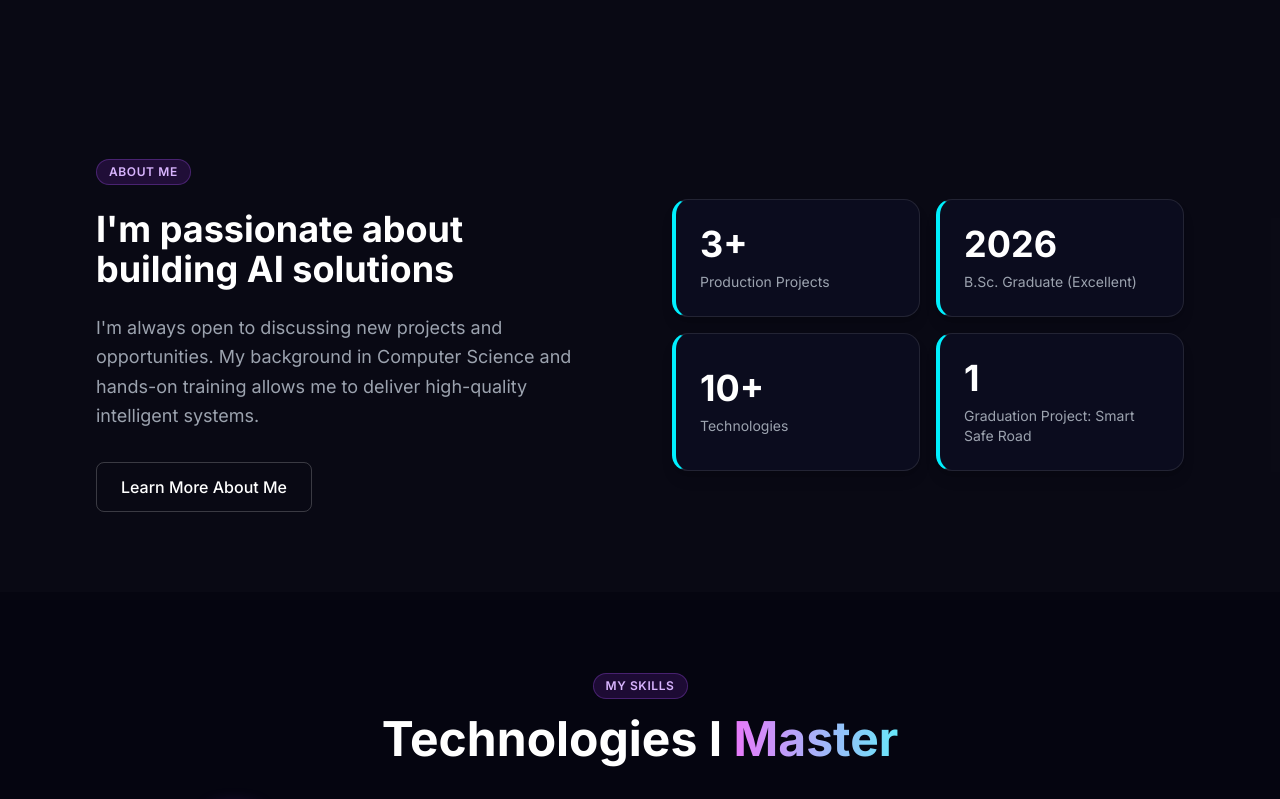
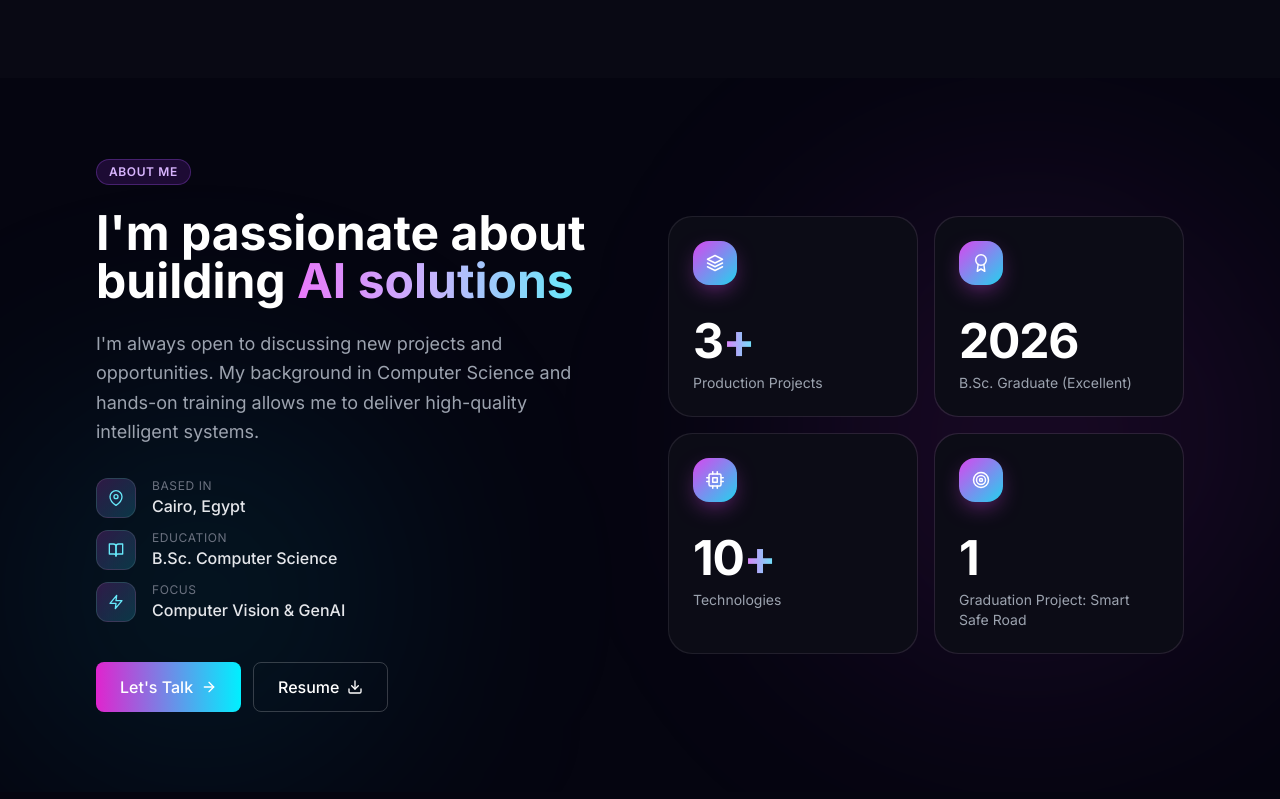
Before and after one commit to ibacorpration/portfolio, a React (Vite) app: page / in a window 1280 px wide. Shown: the part 1561-2360 px from the top of the page. Built offline with nearby package versions, Linux system fonts and the light colour scheme.

Commit message:
feat: add About component with animated stats and personal details

```diff
--- a/src/components/About.jsx
+++ b/src/components/About.jsx
@@ -1,85 +1,132 @@
-import React, { useState } from 'react';
-import { motion } from 'framer-motion';
+import React, { useEffect, useRef, useState } from 'react';
+import { motion, animate, useInView } from 'framer-motion';
+import { FiLayers, FiAward, FiCpu, FiTarget, FiMapPin, FiBookOpen, FiZap, FiArrowRight, FiDownload } from 'react-icons/fi';
 import { portfolioData } from '../data/portfolio';
 
-const CountUpInline = ({ end, duration = 2, suffix = '' }) => {
-  const [count, setCount] = useState(0);
-  const [hasStarted, setHasStarted] = useState(false);
+const statIcons = [FiLayers, FiAward, FiCpu, FiTarget];
+
+const Counter = ({ value, suffix }) => {
+  const ref = useRef(null);
+  const inView = useInView(ref, { once: true });
+  const end = parseInt(value, 10);
+  const from = end > 1000 ? end - 15 : 0;
+  const [n, setN] = useState(from);
+
+  useEffect(() => {
+    if (!inView || isNaN(end)) return;
+    const c = animate(from, end, { duration: 1.6, ease: 'easeOut', onUpdate: (v) => setN(Math.round(v)) });
+    return () => c.stop();
+  }, [inView, end, from]);
 
   return (
-    <motion.span
-      viewport={{ once: true }}
-      onViewportEnter={() => {
-        if (!hasStarted) {
-          setHasStarted(true);
-          let start = 0;
-          const endVal = parseInt(end);
-          if(isNaN(endVal)) {
-            setCount(end);
-            return;
-          }
-          const totalFrames = Math.round(duration * 60);
-          let frame = 0;
-          const counter = setInterval(() => {
-            frame++;
-            const progress = frame / totalFrames;
-            const current = Math.round(endVal * progress);
-            setCount(current);
-            if (frame === totalFrames) {
-              clearInterval(counter);
-              setCount(endVal);
-            }
-          }, 1000 / 60);
-        }
-      }}
-    >
-      {count}{suffix}
-    </motion.span>
+    <span ref={ref}>
+      {isNaN(end) ? value : n}
+      <span className="bg-gradient-to-r from-fuchsia-400 to-cyan-300 bg-clip-text text-transparent">{suffix}</span>
+    </span>
   );
 };
+
+const highlights = [
+  { icon: FiMapPin, label: 'Based in', value: 'Cairo, Egypt' },
+  { icon: FiBookOpen, label: 'Education', value: 'B.Sc. Computer Science' },
+  { icon: FiZap, label: 'Focus', value: 'Computer Vision & GenAI' },
+];
 
 const About = () => {
   const { title, description, stats } = portfolioData.about;
 
   return (
-    <section id="about" className="section-padding bg-white/[0.02]">
-      <div className="grid grid-cols-1 lg:grid-cols-2 gap-16 items-center">
-        {/* Left Side */}
+    <section id="about" className="section-padding relative overflow-hidden">
+      <div className="pointer-events-none absolute top-1/2 right-0 -translate-y-1/2 w-[500px] h-[500px] rounded-full bg-fuchsia-600/10 blur-[120px]" />
+      <div className="pointer-events-none absolute bottom-0 left-0 w-[400px] h-[400px] rounded-full bg-cyan-500/10 blur-[120px]" />
+
+      <div className="relative grid grid-cols-1 lg:grid-cols-2 gap-14 items-center">
+        {/* Left */}
         <motion.div
-          initial={{ opacity: 0, y: 20 }}
-          whileInView={{ opacity: 1, y: 0 }}
+          initial={{ opacity: 0, x: -30 }}
+          whileInView={{ opacity: 1, x: 0 }}
           viewport={{ once: true }}
-          transition={{ duration: 0.5 }}
+          transition={{ duration: 0.6 }}
         >
           <span className="pill mb-6">ABOUT ME</span>
-          <h2 className="text-3xl md:text-4xl font-bold mb-6 leading-tight">
-            {title}
+          <h2 className="text-3xl md:text-5xl font-bold mb-6 leading-tight">
+            I'm passionate about building{' '}
+            <span className="bg-gradient-to-r from-fuchsia-400 via-violet-300 to-cyan-300 bg-clip-text text-transparent">
+              AI solutions
+            </span>
           </h2>
-          <p className="text-gray-400 mb-8 leading-relaxed text-lg">
-            {description}
-          </p>
-          <a href="#contact" className="outline-btn inline-flex">
-            Learn More About Me
+          <p className="text-gray-400 mb-8 leading-relaxed text-lg">{description}</p>
+
+          <div className="space-y-3 mb-10">
+            {highlights.map((h, i) => (
+              <motion.div
+                key={h.label}
+                initial={{ opacity: 0, x: -20 }}
+                whileInView={{ opacity: 1, x: 0 }}
+                viewport={{ once: true }}
+                transition={{ duration: 0.4, delay: 0.2 + i * 0.1 }}
+                className="group flex items-center gap-4 w-fit"
+              >
+                <span className="w-10 h-10 rounded-xl bg-gradient-to-br from-fuchsia-500/20 to-cyan-400/20 border border-white/10 flex items-center justify-center text-cyan-300 transition-all duration-300 group-hover:scale-110 group-hover:rotate-6 group-hover:border-cyan-300/50">
+                  <h.icon />
+                </span>
+                <span>
+                  <span className="block text-xs uppercase tracking-wider text-gray-500">{h.label}</span>
+                  <span className="text-gray-200 font-medium">{h.value}</span>
+                </span>
+              </motion.div>
+            ))}
+          </div>
+
+          <div className="flex flex-wrap gap-3">
+            <a id="about-contact-btn" href="#contact" className="gradient-btn inline-flex items-center gap-2 group">
+              Let's Talk <FiArrowRight className="transition-transform group-hover:translate-x-1" />
             </a>
+            <a
+              id="about-cv-btn"
+              href="https://flowcv.com/resume/632mgn0l0jsd"
+              target="_blank"
+              rel="noreferrer"
+              className="outline-btn inline-flex items-center gap-2"
+            >
+              Resume <FiDownload />
+            </a>
+          </div>
         </motion.div>
 
-        {/* Right Side - Stats */}
-        <div className="grid grid-cols-1 sm:grid-cols-2 gap-4">
-          {stats.map((stat, i) => (
+        {/* Right - Stats */}
+        <div className="grid grid-cols-2 gap-4">
+          {stats.map((stat, i) => {
+            const Icon = statIcons[i % statIcons.length];
+            return (
               <motion.div
                 key={i}
-              initial={{ opacity: 0, y: 20 }}
-              whileInView={{ opacity: 1, y: 0 }}
+                initial={{ opacity: 0, y: 30, scale: 0.95 }}
+                whileInView={{ opacity: 1, y: 0, scale: 1 }}
                 viewport={{ once: true }}
-              transition={{ duration: 0.5, delay: i * 0.1 }}
-              className="glass-card p-6 flex flex-col justify-center border-l-4 border-l-primary"
+                transition={{ duration: 0.5, delay: i * 0.12 }}
+                className="group relative rounded-3xl p-[1px] bg-white/10 hover:bg-gradient-to-br hover:from-fuchsia-500/80 hover:to-cyan-400/80 transition-colors duration-500"
               >
-              <div className="text-4xl font-bold text-white mb-2 flex items-center">
-                <CountUpInline end={stat.value} suffix={stat.suffix} />
+                <div className="relative h-full overflow-hidden rounded-3xl bg-[#0c0c16] p-6 transition-transform duration-300 group-hover:-translate-y-1">
+                  <span className="pointer-events-none absolute -top-20 -right-20 w-44 h-44 rounded-full bg-fuchsia-500/0 group-hover:bg-fuchsia-500/20 blur-3xl transition-all duration-500" />
+                  <span className="pointer-events-none absolute -bottom-20 -left-20 w-44 h-44 rounded-full bg-cyan-400/0 group-hover:bg-cyan-400/15 blur-3xl transition-all duration-500" />
+
+                  <div className="relative mb-8">
+                    <span className="w-11 h-11 rounded-2xl bg-gradient-to-br from-fuchsia-500 to-cyan-400 flex items-center justify-center text-white text-lg shadow-[0_8px_25px_-8px_rgba(217,70,239,0.7)] transition-transform duration-500 group-hover:rotate-[12deg] group-hover:scale-110">
+                      <Icon />
+                    </span>
                   </div>
-              <p className="text-gray-400 text-sm">{stat.label}</p>
+
+                  <div className="relative text-4xl md:text-5xl font-extrabold text-white mb-2 tracking-tight">
+                    <Counter value={stat.value} suffix={stat.suffix} />
+                  </div>
+                  <p className="relative text-gray-400 text-sm leading-snug">{stat.label}</p>
+
+                  <span className="absolute left-6 right-6 bottom-0 h-[2px] bg-gradient-to-r from-fuchsia-500 to-cyan-400 scale-x-0 group-hover:scale-x-100 origin-left transition-transform duration-500" />
+                </div>
               </motion.div>
-          ))}
+            );
+          })}
         </div>
       </div>
     </section>
```
Lines whose indentation alone changed are shown as unchanged.
